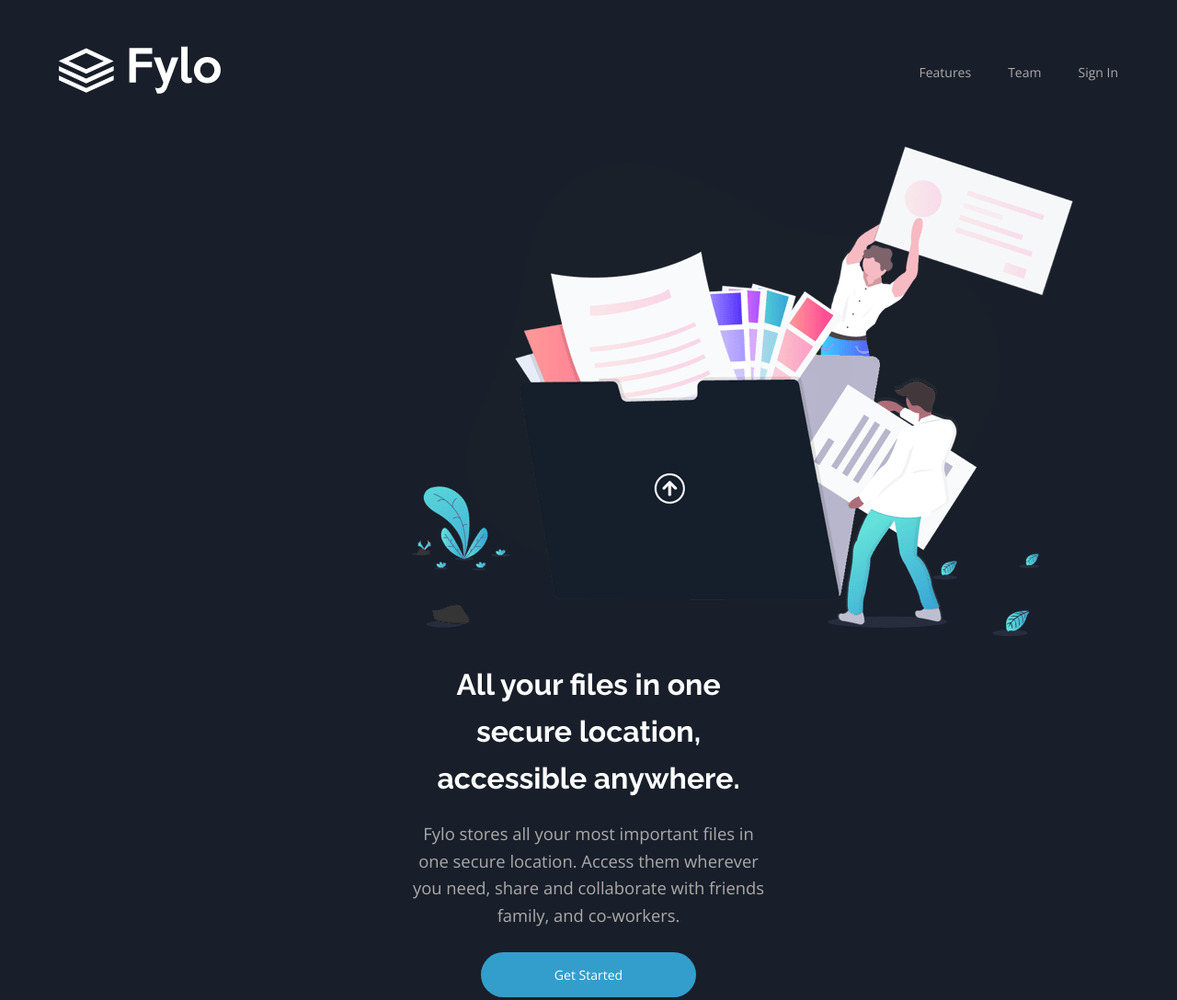
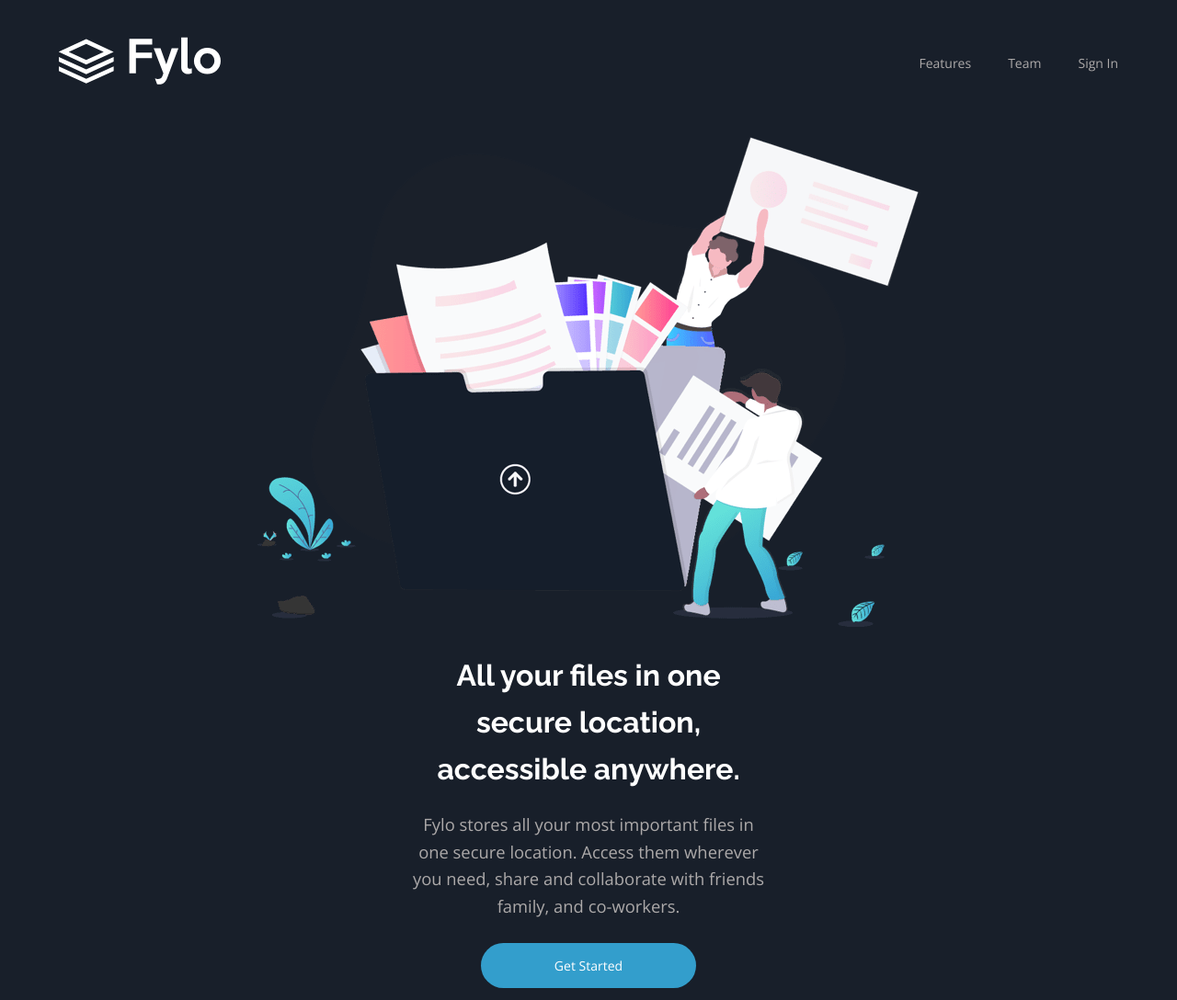
Before and after one commit to manargg/landing-page-master, a plain HTML site: page index.html in a window 1280 px wide. Shown: the top 1088 px of the page at 92% size. Drawn offline with nearby package versions, Linux system fonts and the light colour scheme.

Commit message:
Update style.css

```diff
--- a/css/style.css
+++ b/css/style.css
@@ -54,7 +54,7 @@ header .container{
     display: flex;
     justify-content: space-between;
     align-items: center;
-    padding-top: 50px;
+    padding-top: 40px;
 }
 
 header .container .links{
@@ -79,6 +79,9 @@ header .container .links a:hover{
     text-align: center;
     width: 30%;
     margin-block: 50px 100px;
+    display: flex;
+    flex-direction: column;
+    align-items: center;
 }
 .text_container h1{
     color: var(--White);
```
